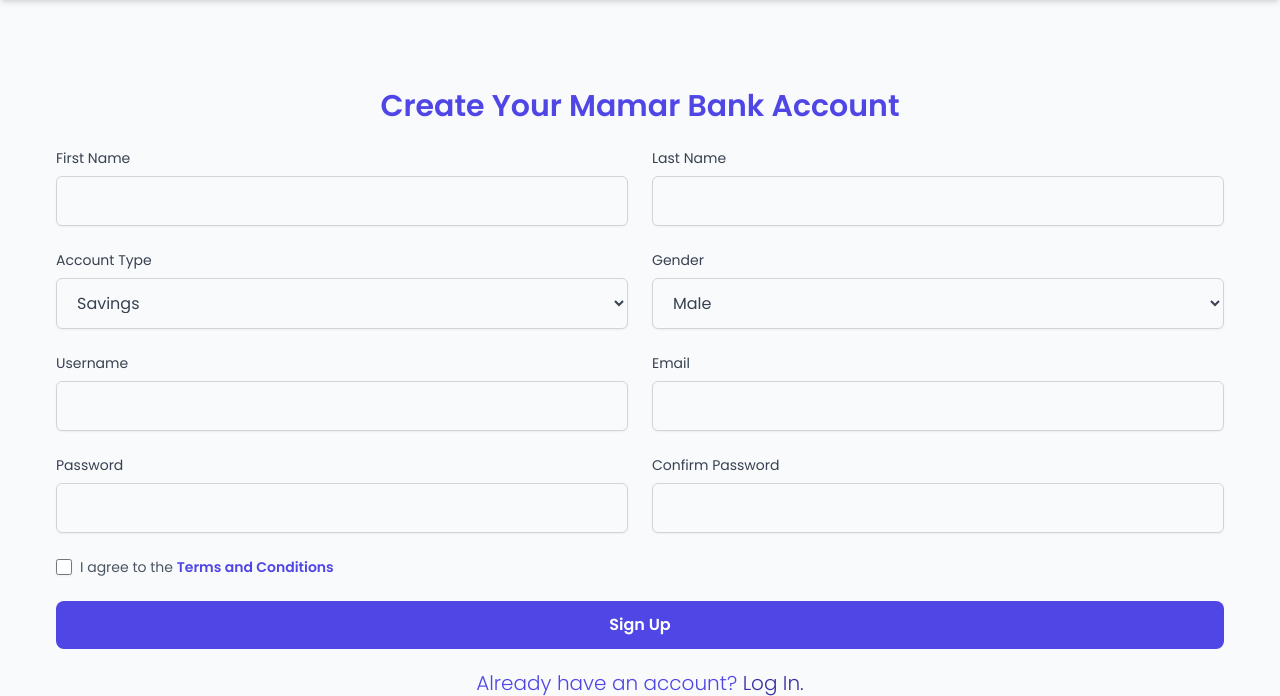
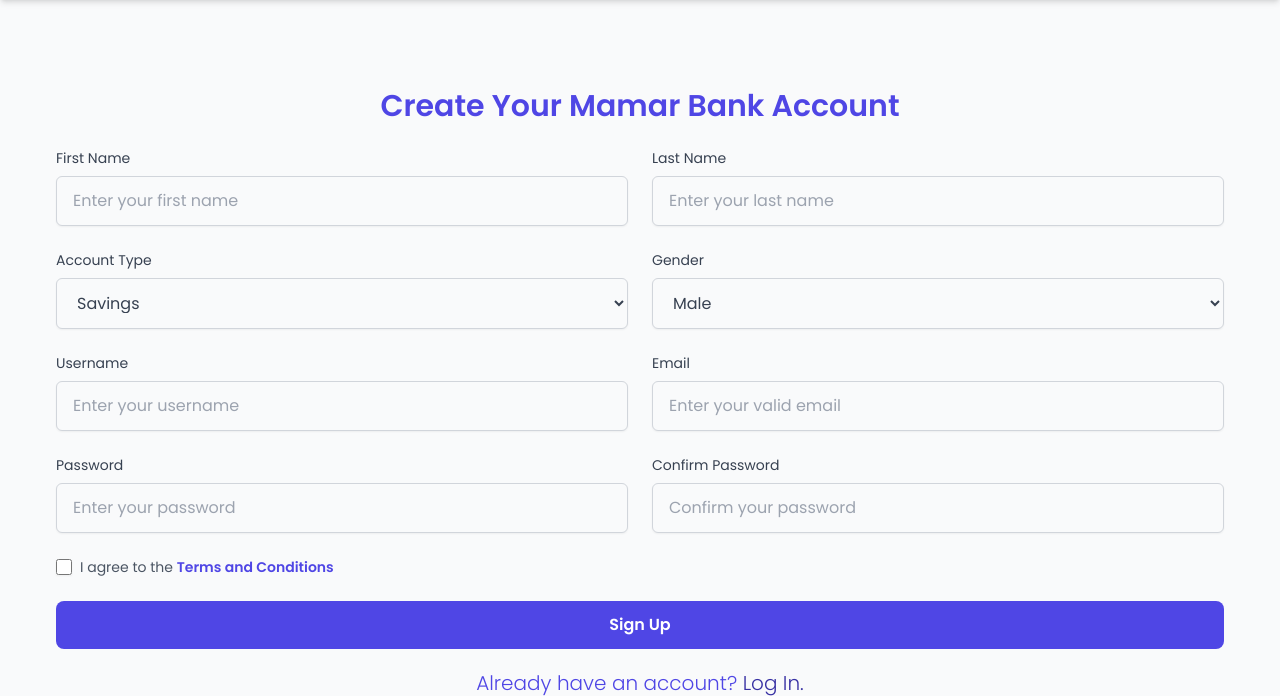
Before and after one commit to shishirRsiam/Mamar-Bank-Project-Using-Django, a Django app: page /signup/ in a window 1280 px wide. Shown: the part 72-768 px from the top of the page. Run offline with Django 5.2, Linux system fonts and the light colour scheme; some libraries are stand-ins or nearby versions.

Commit message:
add some more logic and add some placeholder

```diff
--- a/Accounts/templates/sign_up.html
+++ b/Accounts/templates/sign_up.html
@@ -21,7 +21,7 @@
         <div class="grid grid-cols-1 sm:grid-cols-2 gap-6">
             <div>
                 <label for="first_name" class="block text-sm font-medium text-gray-700">First Name</label>
-                <input type="text" id="first_name" name="first_name" value="{{ request.POST.first_name|default_if_none:'' }}" required
+                <input type="text" placeholder="Enter your first name" id="first_name" name="first_name" value="{{ request.POST.first_name|default_if_none:'' }}" required
                     class="mt-2 block w-full px-4 py-3 border border-gray-300 rounded-md focus:outline-none focus:ring-2 focus:ring-indigo-500 bg-gray-50 shadow-sm">
                 {% if form_errors.first_name %}
                 <p class="text-red-500 text-sm mt-1">{{ form_errors.first_name }}</p>
@@ -30,7 +30,7 @@
 
             <div>
                 <label for="last_name" class="block text-sm font-medium text-gray-700">Last Name</label>
-                <input type="text" id="last_name" name="last_name" value="{{ request.POST.last_name|default_if_none:'' }}" required
+                <input type="text" placeholder="Enter your last name" id="last_name" name="last_name" value="{{ request.POST.last_name|default_if_none:'' }}" required
                     class="mt-2 block w-full px-4 py-3 border border-gray-300 rounded-md focus:outline-none focus:ring-2 focus:ring-indigo-500 bg-gray-50 shadow-sm">
                 {% if form_errors.last_name %}
                 <p class="text-red-500 text-sm mt-1">{{ form_errors.last_name }}</p>
@@ -115,13 +115,13 @@
         <div class="grid grid-cols-1 sm:grid-cols-2 gap-6">
             <div>
                 <label for="username" class="block text-sm font-medium text-gray-700">Username</label>
-                <input type="text" id="username" name="username" value="{{ request.POST.username|default_if_none:'' }}" required
+                <input type="text" placeholder="Enter your username" id="username" name="username" value="{{ request.POST.username|default_if_none:'' }}" required
                     class="mt-2 block w-full px-4 py-3 border border-gray-300 rounded-md focus:outline-none focus:ring-2 focus:ring-indigo-500 bg-gray-50 shadow-sm">
             </div>
 
             <div>
                 <label for="email" class="block text-sm font-medium text-gray-700">Email</label>
-                <input type="email" id="email" name="email" value="{{ request.POST.email|default_if_none:'' }}" required
+                <input type="email" placeholder="Enter your valid email" id="email" name="email" value="{{ request.POST.email|default_if_none:'' }}" required
                     class="mt-2 block w-full px-4 py-3 border border-gray-300 rounded-md focus:outline-none focus:ring-2 focus:ring-indigo-500 bg-gray-50 shadow-sm">
             </div>
         </div>
@@ -130,13 +130,13 @@
         <div class="grid grid-cols-1 sm:grid-cols-2 gap-6">
             <div>
                 <label for="password" class="block text-sm font-medium text-gray-700">Password</label>
-                <input type="password" id="password" name="password" required
+                <input type="password" placeholder="Enter your password" id="password" name="password" required
                     class="mt-2 block w-full px-4 py-3 border border-gray-300 rounded-md focus:outline-none focus:ring-2 focus:ring-indigo-500 bg-gray-50 shadow-sm">
             </div>
 
             <div>
                 <label for="confirm_password" class="block text-sm font-medium text-gray-700">Confirm Password</label>
-                <input type="password" id="confirm_password" name="confirm_password" required
+                <input type="password" placeholder="Confirm your password" id="confirm_password" name="confirm_password" required
                     class="mt-2 block w-full px-4 py-3 border border-gray-300 rounded-md focus:outline-none focus:ring-2 focus:ring-indigo-500 bg-gray-50 shadow-sm">
             </div>
         </div>
--- a/Transactions/templates/deposit.html
+++ b/Transactions/templates/deposit.html
@@ -23,20 +23,20 @@
             <!-- Account -->
             <div class="form-group">
                 <label for="account" class="block text-gray-800 font-medium text-xl">Account</label>
-                <input name="account" id="account" placeholder="Enter Username or email or account number"
+                <input name="account" id="account" placeholder="Enter recipient username or email or Mamar Bank account number"
                     class="w-full px-6 py-4 border-2 border-gray-300 rounded-lg focus:outline-none focus:ring-4 focus:ring-teal-400 transition duration-300 text-lg" value="{{ request.POST.account }}" step="0.01" required>
             </div>
             <!-- Amount -->
             <div class="form-group">
                 <label for="amount" class="block text-gray-800 font-medium text-xl">Amount</label>
-                <input type="number" name="amount" id="amount"
+                <input type="number" name="amount" id="amount" placeholder="Enter amount"
                     class="w-full px-6 py-4 border-2 border-gray-300 rounded-lg focus:outline-none focus:ring-4 focus:ring-teal-400 transition duration-300 text-lg" value="{{ request.POST.amount }}" step="0.01" required>
             </div>
 
             <!-- Description (Optional) -->
             <div class="form-group">
                 <label for="description" class="block text-gray-800 font-medium text-xl">Note (Optional)</label>
-                <textarea name="description" id="description" class="w-full px-6 py-4 border-2 border-gray-300 rounded-lg focus:outline-none focus:ring-4 focus:ring-teal-400 transition duration-300 text-lg">{{ request.POST.description }}</textarea>
+                <textarea placeholder="Enter a note (Optional)" name="description" id="description" class="w-full px-6 py-4 border-2 border-gray-300 rounded-lg focus:outline-none focus:ring-4 focus:ring-teal-400 transition duration-300 text-lg">{{ request.POST.description }}</textarea>
             </div>
 
             <button type="submit" class="w-full py-3 px-6 bg-teal-500 text-white font-semibold rounded-lg hover:bg-teal-600 transition duration-300 transform hover:scale-105 text-xl">
```
Also changed, not shown: Transactions/views.py (+8 -0 lines), db.sqlite3.
